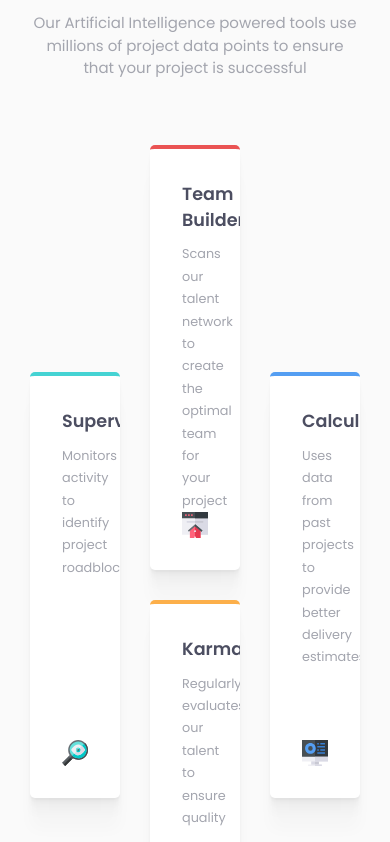
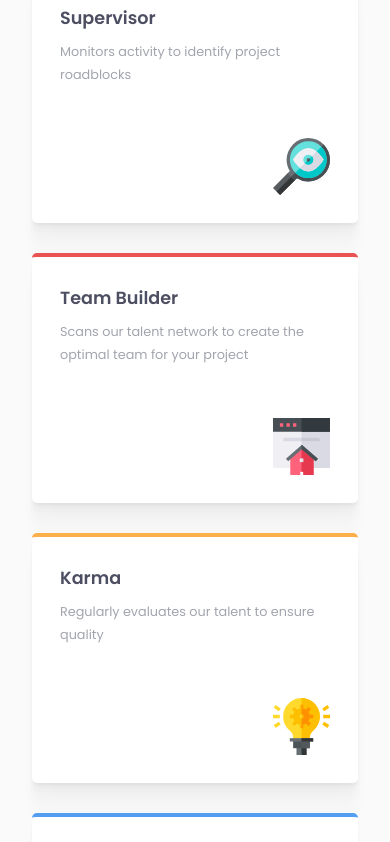
Before and after one commit to papawlo/four-card-feature-section, a website built with webpack: page src/index.html in a window 390 px wide. Shown: the part 308-1150 px from the top of the page. Built offline with nearby package versions, Linux system fonts and the light colour scheme.

Commit message:
:rocket: launch

```diff
--- a/src/index.html
+++ b/src/index.html
@@ -5,21 +5,23 @@
     <meta name="viewport" content="width=device-width, initial-scale=1.0" />
     <!-- displays site properly based on user's device -->
 
-    <!-- <link
+    <link
       rel="icon"
       type="image/png"
       sizes="32x32"
       href="images/favicon-32x32.png"
-    /> -->
-
-    <title>Frontend Mentor | Four card feature section</title>
+    />
+    <link rel="preconnect" href="https://fonts.gstatic.com" />
+    <link
+      href="https://fonts.googleapis.com/css2?family=Poppins:wght@200;400;600&display=swap"
+      rel="stylesheet"
+    />
+    <title>Four card feature section</title>
   </head>
   <body>
     <header>
       <h1>Reliable, efficient delivery</h1>
-      <h2>
-        Powered by Technology
-      </h2>
+      <h2>Powered by Technology</h2>
       <p>
         Our Artificial Intelligence powered tools use millions of project data
         points to ensure that your project is successful
@@ -31,9 +33,7 @@
           <h3>Supervisor</h3>
         </div>
         <div class="card-body">
-          <p>
-            Monitors activity to identify project roadblocks
-          </p>
+          <p>Monitors activity to identify project roadblocks</p>
         </div>
         <div class="card-footer">
           <img src="./images/icon-supervisor.svg" alt="supervisor" />
@@ -57,9 +57,7 @@
           <h3>Karma</h3>
         </div>
         <div class="card-body">
-          <p>
-            Regularly evaluates our talent to ensure quality
-          </p>
+          <p>Regularly evaluates our talent to ensure quality</p>
         </div>
         <div class="card-footer">
           <img src="./images/icon-karma.svg" alt="karma" />
--- a/src/main.scss
+++ b/src/main.scss
@@ -1,5 +1,4 @@
-@import url("https://fonts.googleapis.com/css2?family=Poppins:wght@200;400;600&display=swap");
-@import url("https://unpkg.com/tailwindcss@1.5.2/dist/base.css");
+@import url("./css/base.css");
 
 /*
  ## Colors
@@ -42,7 +41,6 @@ h3 {
   color: $very-dark-blue;
 }
 
-
 header {
   text-align: center;
   width: 100%;
@@ -74,10 +72,11 @@ header {
   margin-top: 65px;
   width: 100%;
   max-width: 1110px;
-  grid-template-areas: ". red ."
-    "cyan red blue"
-    "cyan orange blue"
-    ". orange .";
+  grid-template-areas:
+    ". builder ."
+    "supervisor builder calculator"
+    "supervisor karma calculator"
+    ". karma .";
 }
 
 .card {
@@ -95,22 +94,22 @@ header {
 
   &:nth-child(1) {
     border-color: $cyan;
-    grid-area: cyan;
+    grid-area: supervisor;
   }
 
   &:nth-child(2) {
     border-color: $red;
-    grid-area: red;
+    grid-area: builder;
   }
 
   &:nth-child(3) {
     border-color: $orange;
-    grid-area: orange;
+    grid-area: karma;
   }
 
   &:nth-child(4) {
     border-color: $blue;
-    grid-area: blue;
+    grid-area: calculator;
   }
 
   .card-header {
@@ -136,24 +135,20 @@ header {
 }
 
 .shadow-shorter {
-  box-shadow: 0 1px 1px rgba(0, 0, 0, 0.01),
-    0 2px 2px rgba(0, 0, 0, 0.01),
-    0 4px 4px rgba(0, 0, 0, 0.01),
-    0 6px 8px rgba(0, 0, 0, 0.01),
+  box-shadow: 0 1px 1px rgba(0, 0, 0, 0.01), 0 2px 2px rgba(0, 0, 0, 0.01),
+    0 4px 4px rgba(0, 0, 0, 0.01), 0 6px 8px rgba(0, 0, 0, 0.01),
     0 8px 16px rgba(0, 0, 0, 0.01);
 }
 
 .shadow-longer {
-  box-shadow: 0 2px 1px rgba(0, 0, 0, 0.02),
-    0 4px 2px rgba(0, 0, 0, 0.02),
-    0 8px 4px rgba(0, 0, 0, 0.02),
-    0 16px 8px rgba(0, 0, 0, 0.02),
+  box-shadow: 0 2px 1px rgba(0, 0, 0, 0.02), 0 4px 2px rgba(0, 0, 0, 0.02),
+    0 8px 4px rgba(0, 0, 0, 0.02), 0 16px 8px rgba(0, 0, 0, 0.02),
     0 32px 16px rgba(0, 0, 0, 0.02);
 }
 
-
-@media (max-width:375px) {
+@media (max-width: 480px) {
   body {
+    margin: 0;
     padding: 32px;
     padding-top: 60px;
   }
@@ -167,8 +162,9 @@ header {
     }
 
     p {
-      width: 33ch;
+      width: 100%;
       line-height: 1.5rem;
+      margin: 0;
     }
   }
 
@@ -179,20 +175,21 @@ header {
 
     // grid-template-rows: repeat(auto-fit, minmax(500px, 1fr));
 
-    grid-template-areas: "cyan"
-      "red"
-      "orange"
-      "blue";
+    grid-template-areas:
+      "supervisor"
+      "builder"
+      "karma"
+      "calculator";
   }
 
   .card {
     width: 100%;
+    max-width: initial;
     padding: 28px;
-    height: 220;
+    height: 220px;
 
     .card-footer img {
       width: 57px;
-
     }
   }
 }
--- a/webpack.prod.js
+++ b/webpack.prod.js
@@ -2,21 +2,19 @@ const path = require("path");
 const common = require("./webpack.common");
 const { merge } = require("webpack-merge");
 const { CleanWebpackPlugin } = require("clean-webpack-plugin");
-const MiniCssExtractPlugin = require('mini-css-extract-plugin');
-const OptimizeCSSAssetsPlugin = require('optimize-css-assets-webpack-plugin');
-const TerserJSPlugin = require('terser-webpack-plugin');
+const MiniCssExtractPlugin = require("mini-css-extract-plugin");
+const OptimizeCSSAssetsPlugin = require("optimize-css-assets-webpack-plugin");
+const TerserJSPlugin = require("terser-webpack-plugin");
 var HtmlWebpackPlugin = require("html-webpack-plugin");
-const ImageminPlugin = require('imagemin-webpack-plugin').default;
-const glob = require('glob');
-const CopyPlugin = require('copy-webpack-plugin');
-
+const ImageminPlugin = require("imagemin-webpack-plugin").default;
+const glob = require("glob");
 
 module.exports = merge(common, {
   mode: "production",
-    devtool: 'source-map',
+  devtool: "source-map",
   output: {
     filename: "[name].[contentHash].bundle.js",
-        path: path.resolve(__dirname, "dist")
+    path: path.resolve(__dirname, "public"),
   },
   optimization: {
     minimizer: [
@@ -27,37 +25,36 @@ module.exports = merge(common, {
         minify: {
           removeAttributeQuotes: true,
           removeComments: true,
-                    collapseWhitespace: true
-                }
-            })
+          collapseWhitespace: true,
+        },
+      }),
     ],
   },
 
   plugins: [
     new ImageminPlugin({
       externalImages: {
-                context: 'src',
-                sources: glob.sync('src/images/**/*.{png,jpg,jpeg,gif,svg}'),
-                destination: 'dist/images',
-                fileName: '[path][name].[ext]'
-            }
-        }),
-        new CopyPlugin({
-            patterns: [
-                { from: 'src/images', to: 'images' },
-            ],
+        context: "src",
+        sources: glob.sync("src/images/**/*.{png,jpg,jpeg,gif,svg}"),
+        destination: "images",
+        fileName: "[name].[ext]",
+      },
     }),
     new MiniCssExtractPlugin({
       filename: "[name].[contentHash].css",
-            chunkFilename: '[id].css',
+      chunkFilename: "[id].css",
     }),
     new CleanWebpackPlugin(),
     new HtmlWebpackPlugin({
-            template: "./src/index.html"
+      template: "./src/index.html",
     }),
   ],
   module: {
     rules: [
+      {
+        test: /\.html$/i,
+        loader: "html-loader",
+      },
       {
         test: /\.s[ac]ss$/i,
         use: [
@@ -65,34 +62,28 @@ module.exports = merge(common, {
           MiniCssExtractPlugin.loader,
           // 2. translates CSS into CommonJS
           {
-                        loader: 'css-loader',
+            loader: "css-loader",
             options: {
               importLoaders: 2,
-                            sourceMap: true
-                        }
+              sourceMap: true,
+            },
           },
           {
-                        loader: 'resolve-url-loader',
+            loader: "sass-loader",
             options: {
-                            removeCR: true
-                        }
+              sourceMap: true,
             },
-                    {
-                        loader: 'sass-loader',
-                        options: {
-                            sourceMap: true
-                        }
-                    }
-                ]
+          },
+        ],
       },
       {
         test: /\.(png|jpe?g|gif|svg|webp)$/i,
-                loader: 'file-loader',
+        loader: "file-loader",
         options: {
-                    name: '[path][name].[ext]',
-                    outputPath: 'dist/images',
+          name: "[name].[ext]",
+          outputPath: "images",
         },
-            }
-        ]
+      },
+    ],
   },
 });
```
Also changed, not shown: public/index.html (added, +1 -0 lines), src/css/base.css (added), 1 other file. Lines whose indentation alone changed are shown as unchanged.
